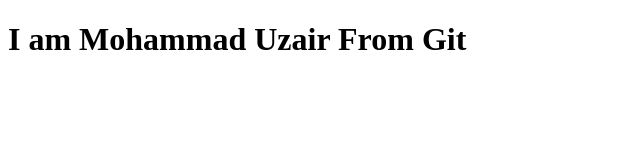
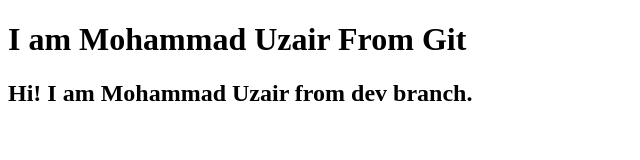
Before and after one commit to AliAptech2023/2208f_git, a plain HTML site: page views/contact.html in a window 1280 px wide. Shown: the whole page, without its empty margins (0-640 px from the left). Drawn offline with Linux system fonts and the light colour scheme.

Commit message:
1 line added in contact file

```diff
--- a/views/contact.html
+++ b/views/contact.html
@@ -8,5 +8,6 @@
 </head>
 <body>
     <h1>I am Mohammad Uzair From Git</h1>
+    <h2>Hi! I am Mohammad Uzair from dev branch.</h2>
 </body>
 </html>
```
